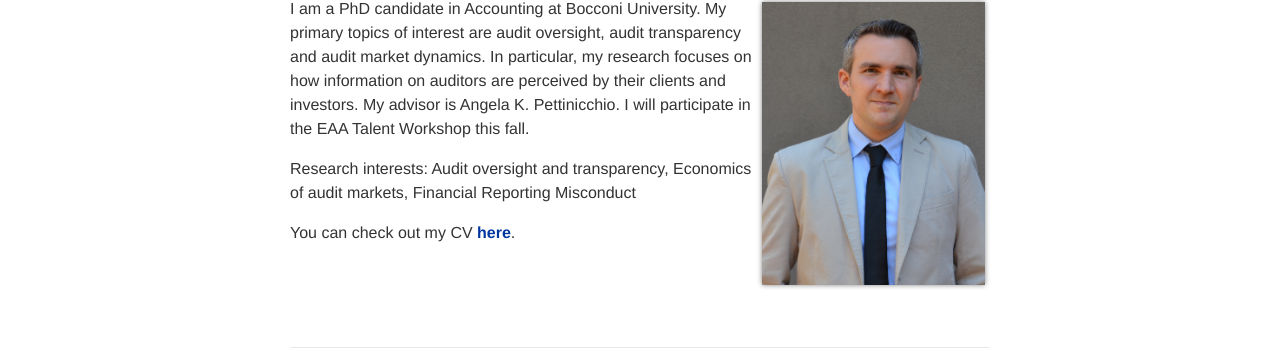
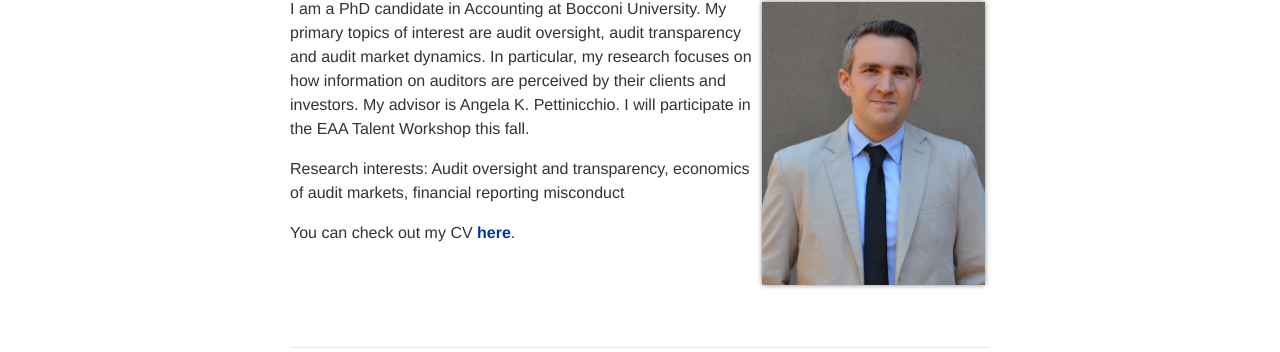
Before and after one commit to mrterinc/mrterinc.github.io, a Jekyll site: the page built from _pages/about.md, in a window 1280 px wide. Shown: the part 217-569 px from the top of the page. Built offline with Jekyll 4.4.1, drawn with Linux system fonts in a browser that asks for light colours; some web fonts are replaced.

```diff
--- a/_pages/about.md
+++ b/_pages/about.md
@@ -15,6 +15,6 @@ social: true
 
 I am a PhD candidate in Accounting at Bocconi University. My primary topics of interest are audit oversight, audit transparency and audit market dynamics. In particular, my research focuses on how information on auditors are perceived by their clients and investors. My advisor is Angela K. Pettinicchio. I will participate in the EAA Talent Workshop this fall.
 
-Research interests: Audit oversight and transparency, Economics of audit markets, Financial Reporting Misconduct
+Research interests: Audit oversight and transparency, economics of audit markets, financial reporting misconduct
 
 You can check out my CV <a href="assets/pdf/cv_mert.pdf"><strong> here</strong></a>.
```
